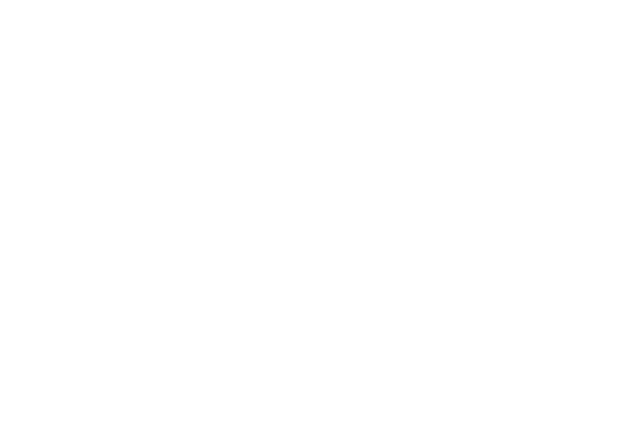
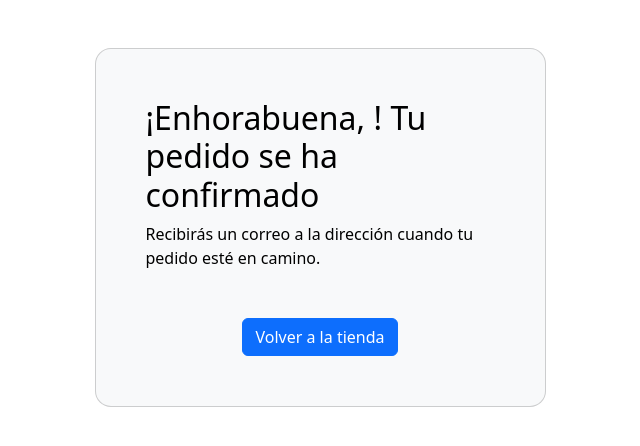
Before and after one commit to eskechivoi/SUGameS, a React (Vite) app in the folder frontend/: page /confirmacion in a window 1280 px wide. Before the commit this address had no page. Shown: the top 446 px of the page, without its empty margins (320-960 px from the left). Built offline with nearby package versions, Linux system fonts and the light colour scheme.

Commit message:
Únicamente falta llamar a la API del backend con la información

```diff
--- a/frontend/src/App.jsx
+++ b/frontend/src/App.jsx
@@ -2,16 +2,21 @@ import { Routes, Route } from 'react-router-dom'
 import { CartProvider } from './cartProvider.jsx'
 import './css/App.css'
 import './css/styles.css'
+import Confirmacion from './confirmacion.jsx'
 import Cart from './carrito.jsx'
 import Shop from './shop.jsx'
+import { PedidoProvider } from './pedidoProvider.jsx'
 
 function App() {
   return (
     <CartProvider>
-      <Routes>
-        <Route path="/" element={<Shop />}/>
-        <Route path="/cart" element={<Cart/>}/>
-      </Routes>
+      <PedidoProvider>
+        <Routes>
+          <Route path="/" element={<Shop/>}/>
+          <Route path="/cart" element={<Cart/>}/>
+          <Route path="/confirmacion" element={<Confirmacion/>}/>
+        </Routes>
+      </PedidoProvider>
     </CartProvider>
   )
 }
--- a/frontend/src/carrito.jsx
+++ b/frontend/src/carrito.jsx
@@ -1,6 +1,7 @@
 import { useState, useContext } from 'react'
 import { useNavigate } from 'react-router-dom'
 import { CartContext } from './cartProvider.jsx'
+import { PedidoContext } from './pedidoProvider.jsx'
 
 function Product(props) {
     return (
@@ -27,6 +28,7 @@ function Cart(props) {
 
     const [ user, setUser ] = useState(defUser)
     const [cart, setCart] = useContext(CartContext);
+    const [pedido, setPedido] = useContext(PedidoContext);
     const navigate = useNavigate();
 
     const handleChange = (event) => {
@@ -37,11 +39,22 @@ function Cart(props) {
         }));
     };
 
+    const handleSummit = (event) => {
+        event.preventDefault();
+        for (let prod of cart) prod.inCart = false
+        setCart([])
+        setPedido({
+            "nombre" : user.name,
+            "email" : user.email
+        })
+        navigate("/confirmacion")
+    }
+
     return (
         <div className="d-flex flex-column w-100" style={{ minHeight: '100vh', background: '#6f42c1'}}>
             <div className="container rounded bg-white mt-5">
                 <div className="row justify-content-center">
-                    <form className="col-md-4 order-md-1 order-2 order-sm-2 d-flex justify-content-center">
+                    <form className="col-md-4 order-md-1 order-2 order-sm-2 d-flex justify-content-center" onSubmit={handleSummit}>
                             <div className="p-3 py-5">
                                 <h4 className="text-right mb-3">Información de envío</h4>
                                 <div className="row mt-2">
--- /dev/null
+++ b/frontend/src/confirmacion.jsx
@@ -0,0 +1,34 @@
+import Header from './header'
+import { useContext } from 'react'
+import { useNavigate } from 'react-router-dom'
+import { PedidoContext } from './pedidoProvider'
+
+function Confirmacion (props) {
+    const [pedido, setPedido] = useContext(PedidoContext);
+    const navigate = useNavigate();
+
+    const onHandleReturn = (event) => {
+        event.preventDefault();
+        navigate('/')
+    }
+
+    return (
+        <>
+            <Header />
+            <div className="container py-5 h-100">
+                <div className="row d-flex justify-content-center align-items-center h-100">
+                    <div className="col-12 col-md-8 col-lg-6 col-xl-5">
+                        <div className="card bg-light text-black" style={{borderRadius: '1rem'}}>
+                            <div style={{margin: '50px'}}>
+                                <h2>¡Enhorabuena, {pedido.nombre}! Tu pedido se ha confirmado</h2>
+                                <p>Recibirás un correo a la dirección {pedido.email} cuando tu pedido esté en camino.</p>
+                                <div className="mt-5 text-center"><button className="btn btn-primary profile-button" onClick={onHandleReturn}>Volver a la tienda</button></div>
+                            </div>
+                        </div>
+                    </div>
+                </div>
+            </div>
+        </>
+)}
+
+export default Confirmacion;
--- /dev/null
+++ b/frontend/src/pedidoProvider.jsx
@@ -0,0 +1,13 @@
+import React, { createContext, useState } from 'react';
+
+export const PedidoContext = createContext();
+
+export const PedidoProvider = ({ children }) => {
+    const [ pedido, setPedido ] = useState([]);
+
+    return (
+        <PedidoContext.Provider value={[pedido, setPedido]}>
+            {children}
+        </PedidoContext.Provider>
+    )
+}
```
Also changed, not shown: frontend/src/error.jsx (deleted, +0 -22 lines).
